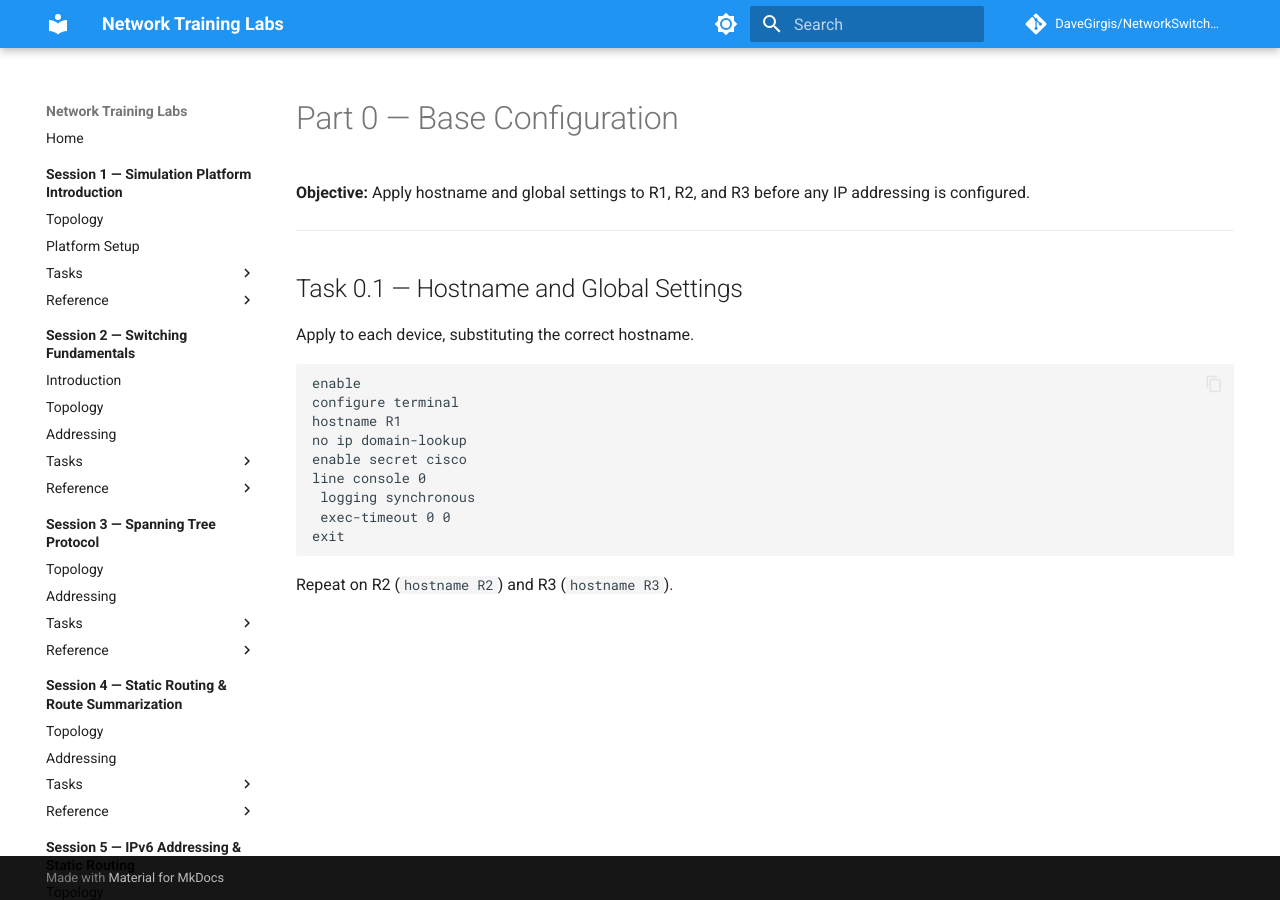
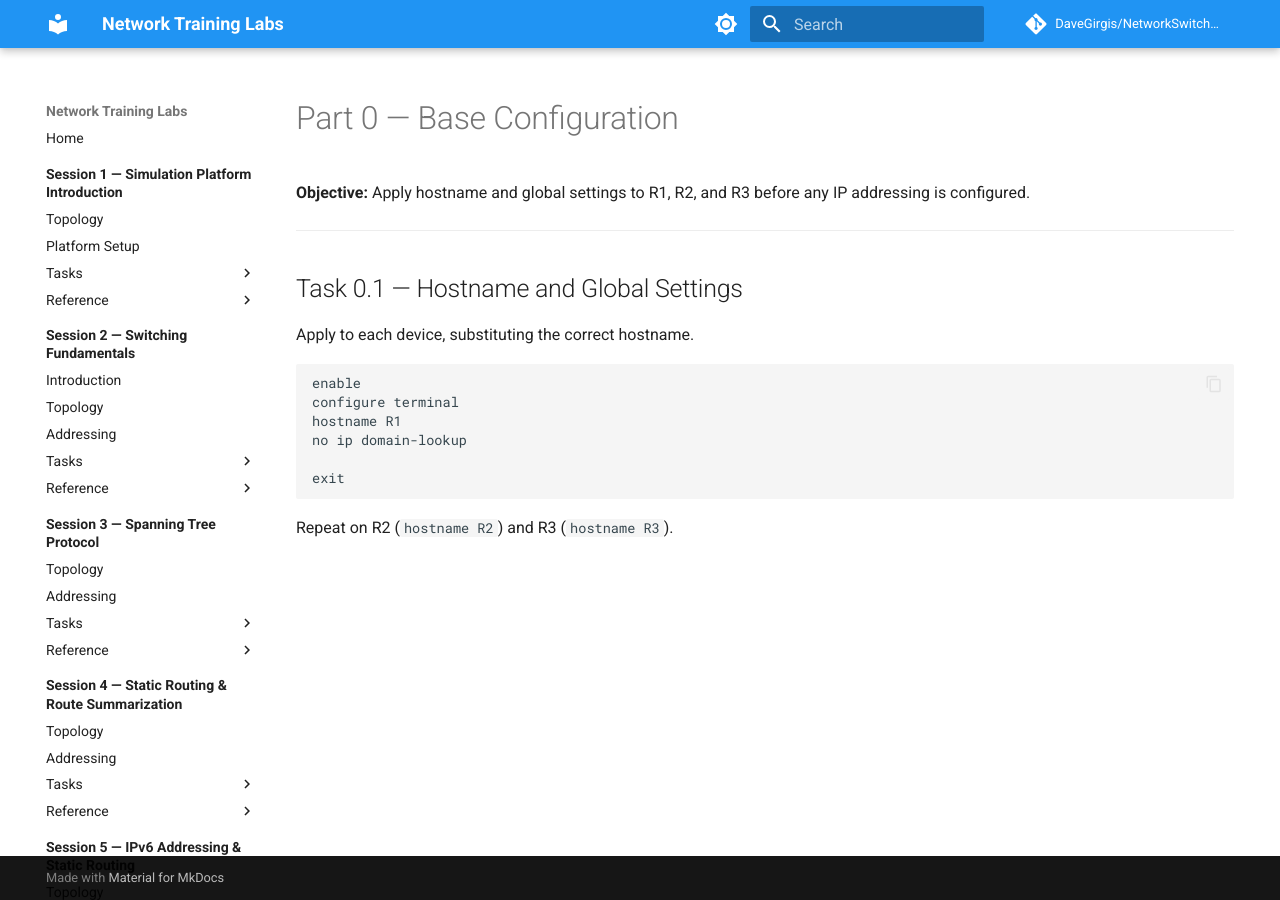
Before and after one commit to DaveGirgis/NetworkSwitchLab, an MkDocs documentation site: the page built from docs/session6/tasks/part0.md, in a window 1280 px wide. Built offline with MkDocs 1.6.1 and Material for MkDocs 9.7.7, drawn with Linux system fonts in a browser that asks for light colours; comment, search, counter and statistics services are not loaded.

Commit message:
Update S6T0 to remove uneeded commands

````diff
--- a/docs/session6/tasks/part0.md
+++ b/docs/session6/tasks/part0.md
@@ -13,10 +13,7 @@ enable
 configure terminal
 hostname R1
 no ip domain-lookup
-enable secret cisco
-line console 0
- logging synchronous
- exec-timeout 0 0
+
 exit
 ```
 
````
